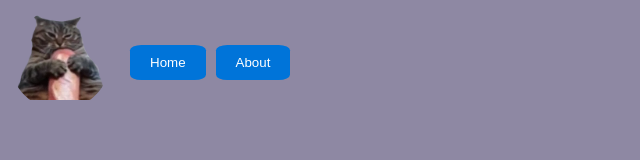
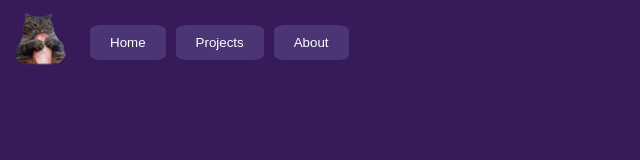
Before and after one commit to foorstir/foorstir.github.io, a plain HTML site: page index.html in a window 1280 px wide. Shown: the whole page, without its empty margins (0-640 px from the left). Drawn offline with Linux system fonts and the light colour scheme.

Commit message:
linkes buttons

```diff
--- a/index.html
+++ b/index.html
@@ -9,11 +9,22 @@
    <body>
       <div class="profile-container">
          <div class="baguette">
-            <img src="images/Baguette.png" alt="cat with baguette">
+
+            <a href="https://tenor.com/de/view/cat-baguette-toy-cute-gif-16071533" target="_blank">
+               <img src="images/Baguette.png" alt="cat with baguette">
+            </a>
          </div>
          <div class="profile-buttons">
-            <button> Home </button>
-            <button> About </button>
+
+            <a href="home.html" title="About me">
+               <button> Home </button>
+            </a>
+            <a href="projects.html" title="About me">
+               <button> Projects </button>
+            </a>
+            <a href="about.html" title="About me">
+               <button> About </button>
+            </a>
          </div>
       </div>
    </body>
--- a/style.css
+++ b/style.css
@@ -11,7 +11,7 @@ body {
   font-weight: normal;
   font-style: normal;
   font-display: swap;
-  background-color: #8E88A3;
+  background-color: #371B58;
 }
 
 .profile-container {
@@ -24,8 +24,8 @@ body {
 }
 
 .baguette img {
-  height: 100px;
-  border-radius: 50%;
+  height: 60px;
+  border-radius: 80%;
 }
 
 .profile-buttons {
@@ -36,7 +36,7 @@ body {
 .profile-buttons button {
   padding: 10px 20px;
   margin-right: 10px;
-  background-color: #0074d9;
+  background-color: #4C3575;
   color: #fff;
   border: none;
   cursor: pointer;
```
Also changed, not shown: about.html (added, +11 -0 lines), home.html (added, +11 -0 lines), projects.html (added, +11 -0 lines).
